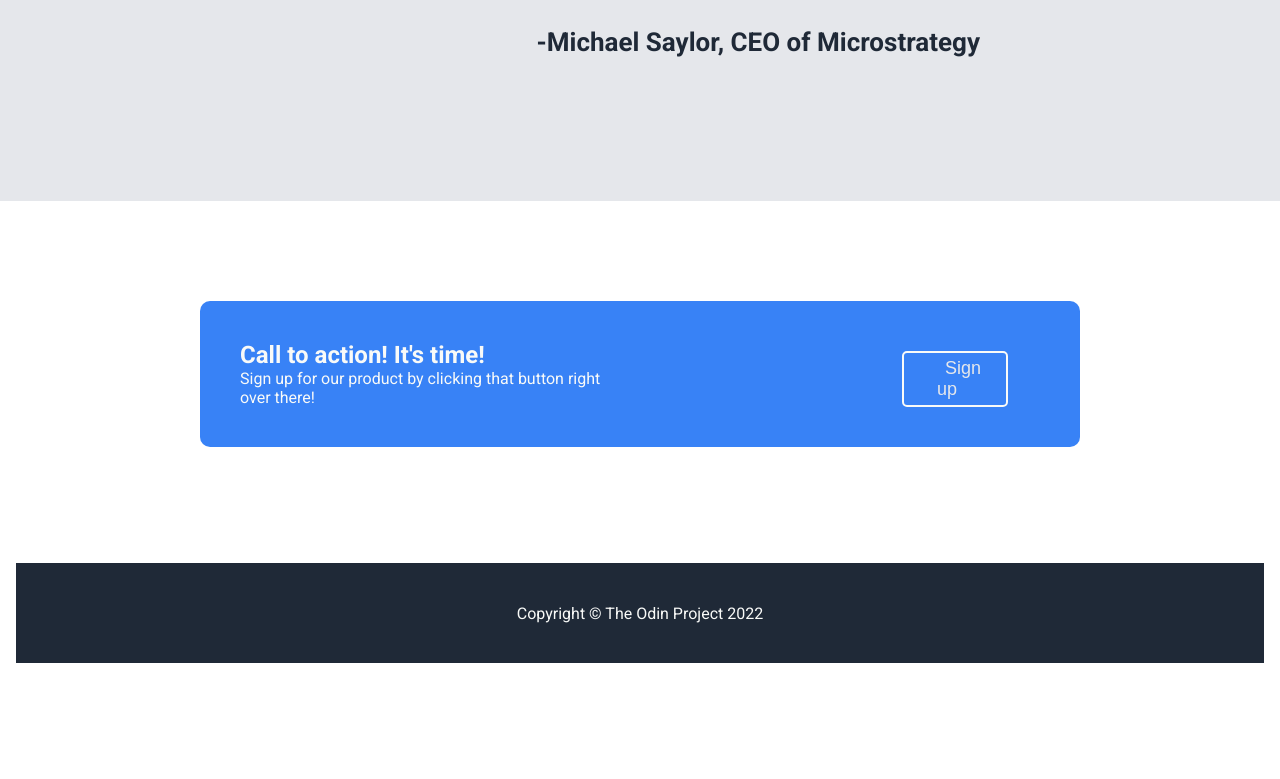
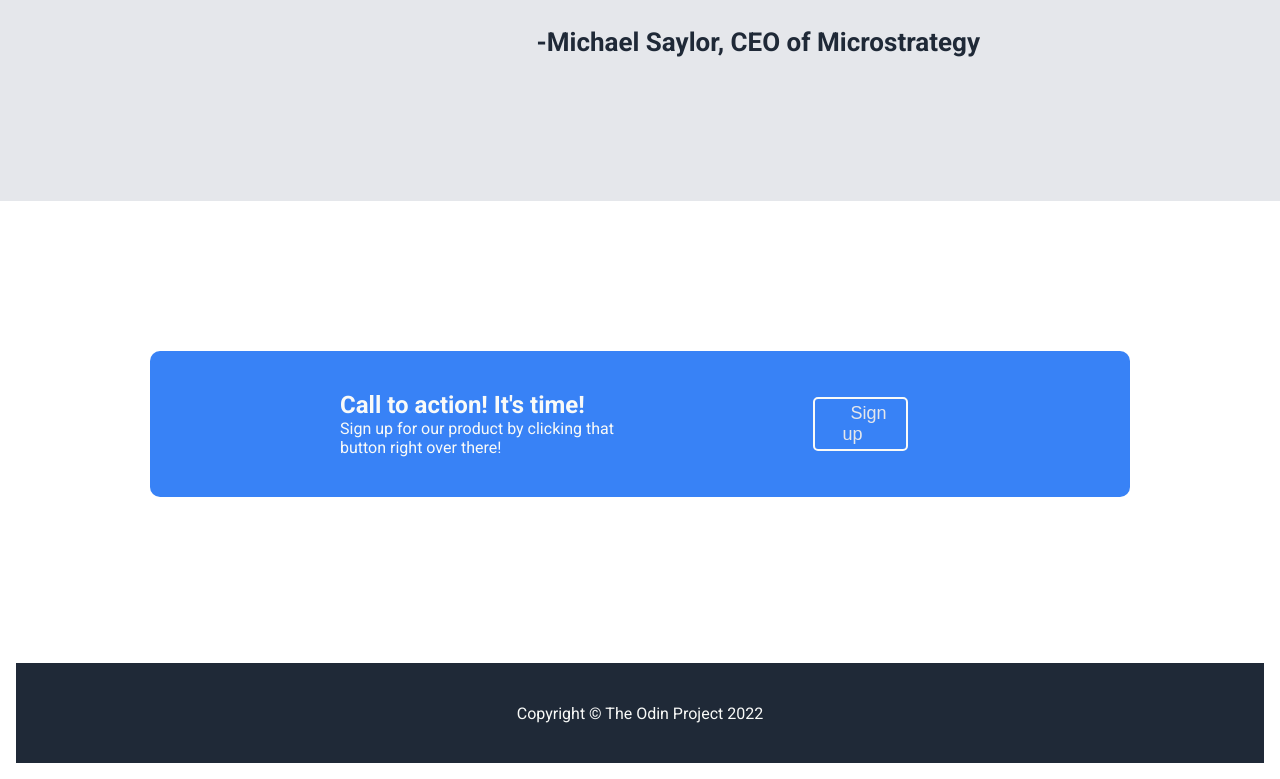
Before and after one commit to thesatmannn/landing_page, a plain HTML site: page index.html in a window 1280 px wide. Shown: the part 1648-2427 px from the top of the page. Before the commit the page ends 2327 px from the top, so only its background shows below. Drawn offline with Linux system fonts and the light colour scheme.

Commit message:
center call section

```diff
--- a/index.html
+++ b/index.html
@@ -43,8 +43,7 @@
     <div class="bottom-container">
     <div class="call-text">
     <div class="call">Call to action! It's time!</div>
-    <div class="call-sub">Sign up for our product by clicking that button right over there!</div>
-    </div>
+    Sign up for our product by clicking that button right over there!</div>
     <button class="bottom-button"><a href="#">Sign up</button>
     </div>
     <div class="footer">Copyright &copy; The Odin Project 2022</div>
--- a/styles.css
+++ b/styles.css
@@ -75,12 +75,12 @@
     border-radius: 5px;
     width: 125px;
     font-size: 18px;
-    margin-top: 10px;
 
 }
 
 .top-button {
     padding: 8px;
+    margin-top: 10px;
 }
 
 /*random info section*/
@@ -147,22 +147,29 @@
 .bottom-container {
     display: flex;
     background-color: #3882F6;
-    margin: 100px 200px;
     border-radius: 10px;
     color: #F9FAF8;
     padding: 40px;
-    justify-content: space-around;
+    justify-content: center;
+    align-items: center;
+    margin: 150px;
+    gap: 150px;
 }
 
 .bottom-button {
     border: #F9FAF8 solid 2px;
-    margin-left: 300px;
+    padding: 4px;
 }
 
 .call {
     font-size: 24px;
     font-weight: bold;
 }
+
+.call-text {
+    margin-left: 150px;
+}
+
 /*footer*/
 .footer {
     display: flex;
```
